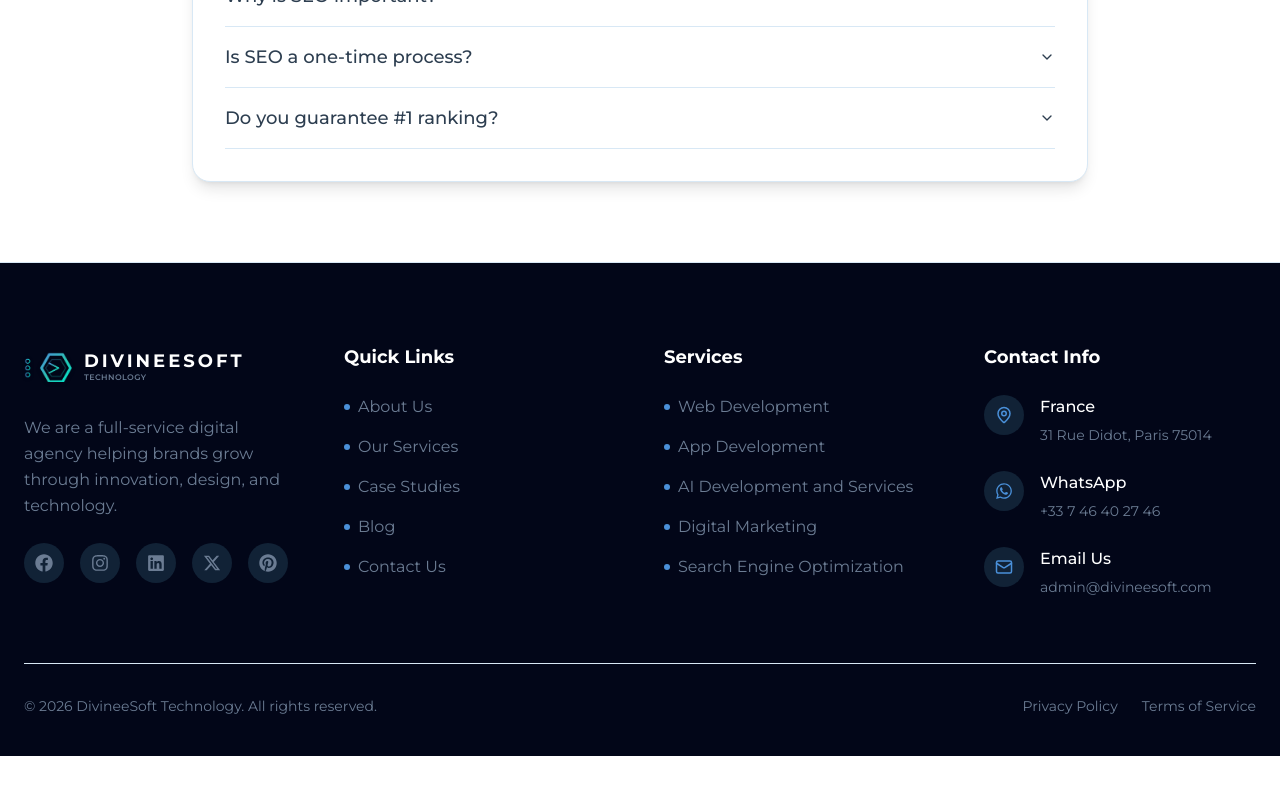
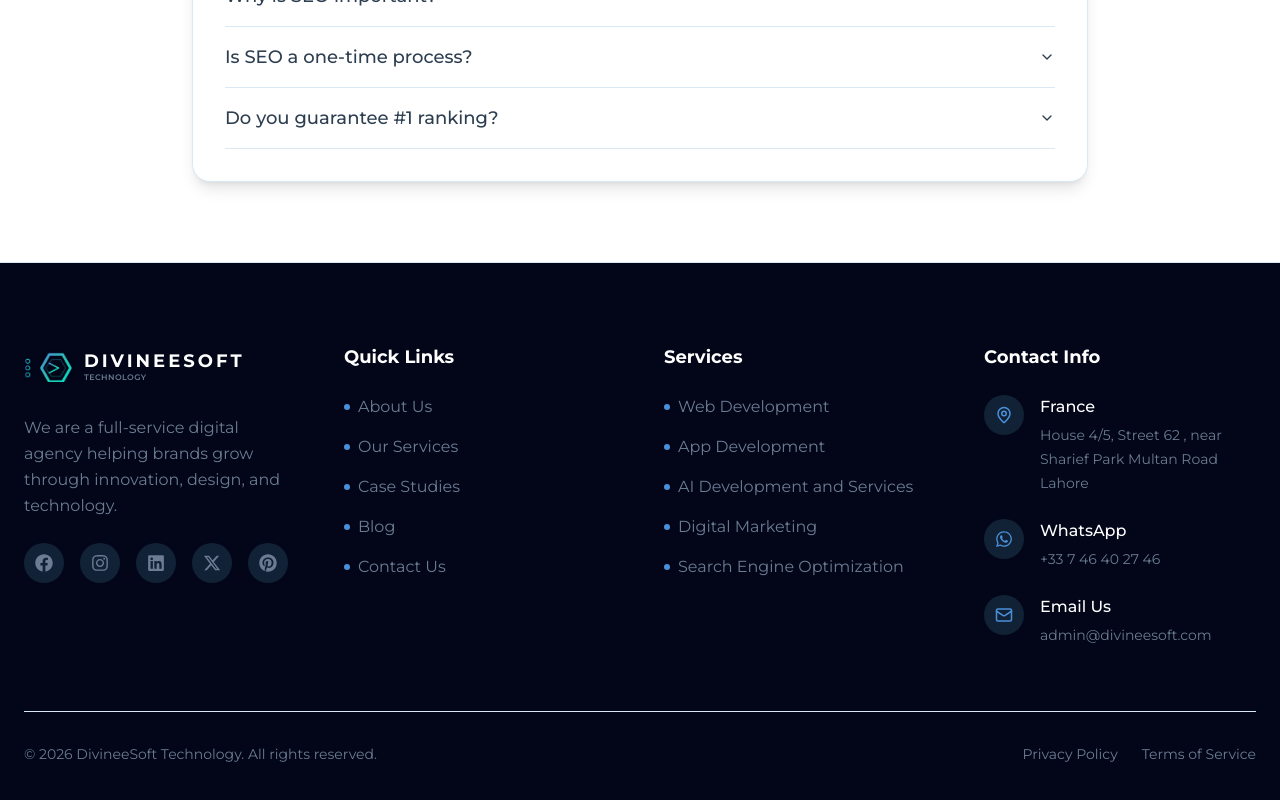
Before and after one commit to zeeshandevsinn/DivineeSoft-Technology, a Next.js app: page /faqs in a window 1280 px wide. Shown: the part 2441-3241 px from the top of the page. Before the commit the page ends 3197 px from the top, so only its background shows below. Built offline with nearby package versions, Linux system fonts and the light colour scheme.

Commit message:
contact info updated

```diff
--- a/app/contact/ContactClient.tsx
+++ b/app/contact/ContactClient.tsx
@@ -164,8 +164,8 @@ export default function ContactClient() {
                     <InfoItem
                       icon={<Phone />}
                       title="Phone"
-                      value="+33 7 46 40 27 46"
-                      link="tel:+33746402746"
+                      value="+92 309 7325208"
+                      link="tel:+923097325208"
                     />
                     <InfoItem
                       icon={<Mail />}
@@ -176,7 +176,7 @@ export default function ContactClient() {
                     <InfoItem
                       icon={<MapPin />}
                       title="Address"
-                      value="31 Rue Didot, Paris 75014, France"
+                      value="House 4/5, Street 62 , near Sharief Park Multan Road Lahore"
                     />
                     <InfoItem
                       icon={<Clock />}
@@ -334,7 +334,7 @@ export default function ContactClient() {
             scrolling="no"
             marginHeight={0}
             marginWidth={0}
-            src="https://maps.google.com/maps?q=31%20Rue%20Didot%2C%20Paris%2C%20France&t=&z=15&ie=UTF8&iwloc=&output=embed"
+            src="https://www.google.com/maps/embed?pb=!1m18!1m12!1m3!1d431.29659378466147!2d74.28840968516866!3d31.52875636740413!2m3!1f0!2f0!3f0!3m2!1i1024!2i768!4f13.1!3m3!1m2!1s0x39190483e58107d9%3A0xc23abe6ccc7e2462!2sLahore%2C%20Pakistan!5e0!3m2!1sen!2sit!4v1777090336459!5m2!1sen!2sit"
             className="filter grayscale hover:grayscale-0 transition-all duration-300"
           ></iframe>
         </section>
--- a/components/layout/Footer.tsx
+++ b/components/layout/Footer.tsx
@@ -91,7 +91,7 @@ export default function Footer() {
                 </div>
                 <div>
                   <span className="block text-white font-medium mb-1">France</span>
-                  <span className="text-sm">31 Rue Didot, Paris 75014</span>
+                  <span className="text-sm">House 4/5, Street 62 , near Sharief Park Multan Road Lahore</span>
                 </div>
               </li>
               <li className="flex items-start gap-4">
```
